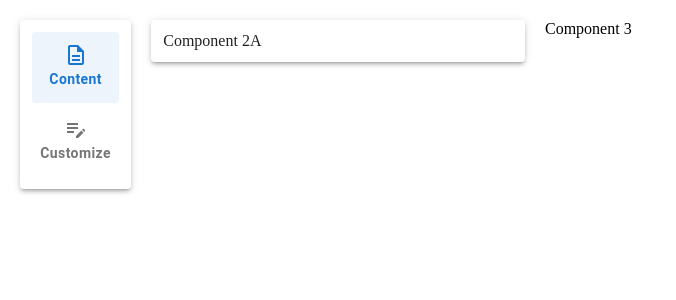
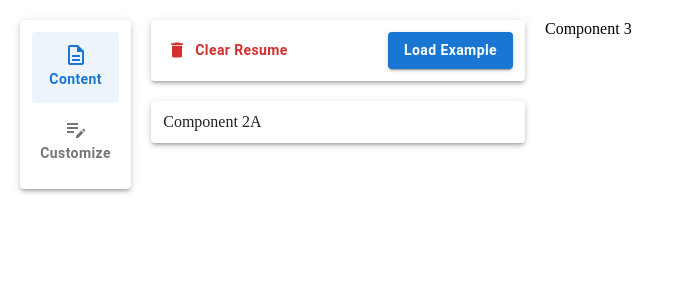
Before and after one commit to FelipePulcherio/cv-application, a React (Vite) app: page / in a window 1280 px wide. Shown: the top 300 px of the page, without its empty margins (0-676 px from the left). Built offline with nearby package versions, Linux system fonts and the light colour scheme.

Commit message:
Add new component

```diff
--- a/src/App.jsx
+++ b/src/App.jsx
@@ -3,6 +3,7 @@ import Grid from '@mui/material/Unstable_Grid2';
 import Box from '@mui/material/Box';
 import Button from '@mui/material/Button';
 import Paper from '@mui/material/Paper';
+import BasicFill from './BasicFill.jsx';
 import VerticalToggleMenu from './VerticalToggleMenu.jsx';
 import VerticalForm from './VerticalForm.jsx';
 
@@ -26,12 +27,16 @@ export default function App() {
             </Grid>
 
             <Grid xs={12} lg={9}>
+
+              <Paper elevation={3} sx={{p: 1.5, mb: 2.5}}>
+                <BasicFill />
+              </Paper>
+
               <Paper elevation={3} sx={{p: 1.5}}>
                 <VerticalForm
-                  isActive={activeComponent}
-                  >
-                </VerticalForm>
+                  isActive={activeComponent}/>
               </Paper>
+
             </Grid>
           </Grid>
         </Grid>
```
